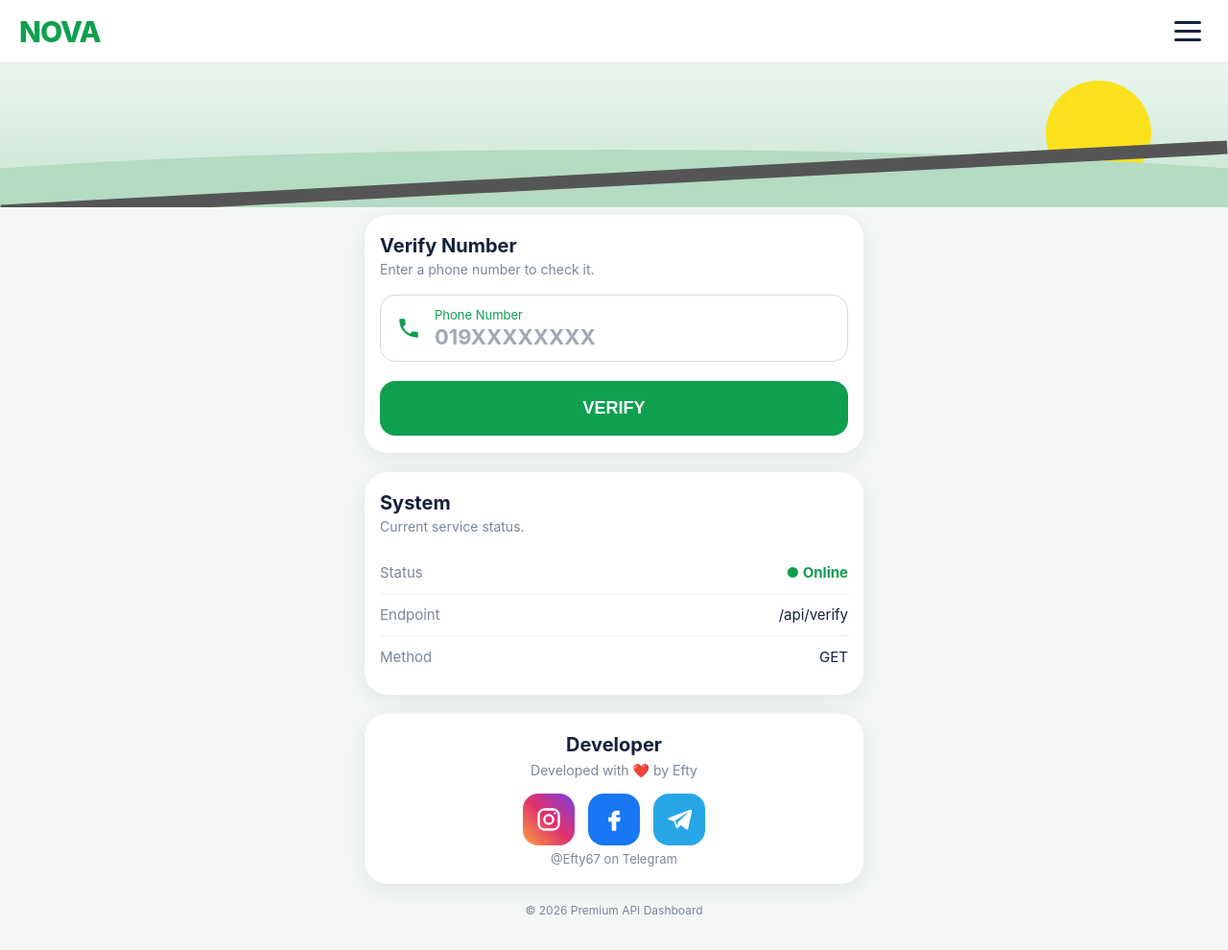
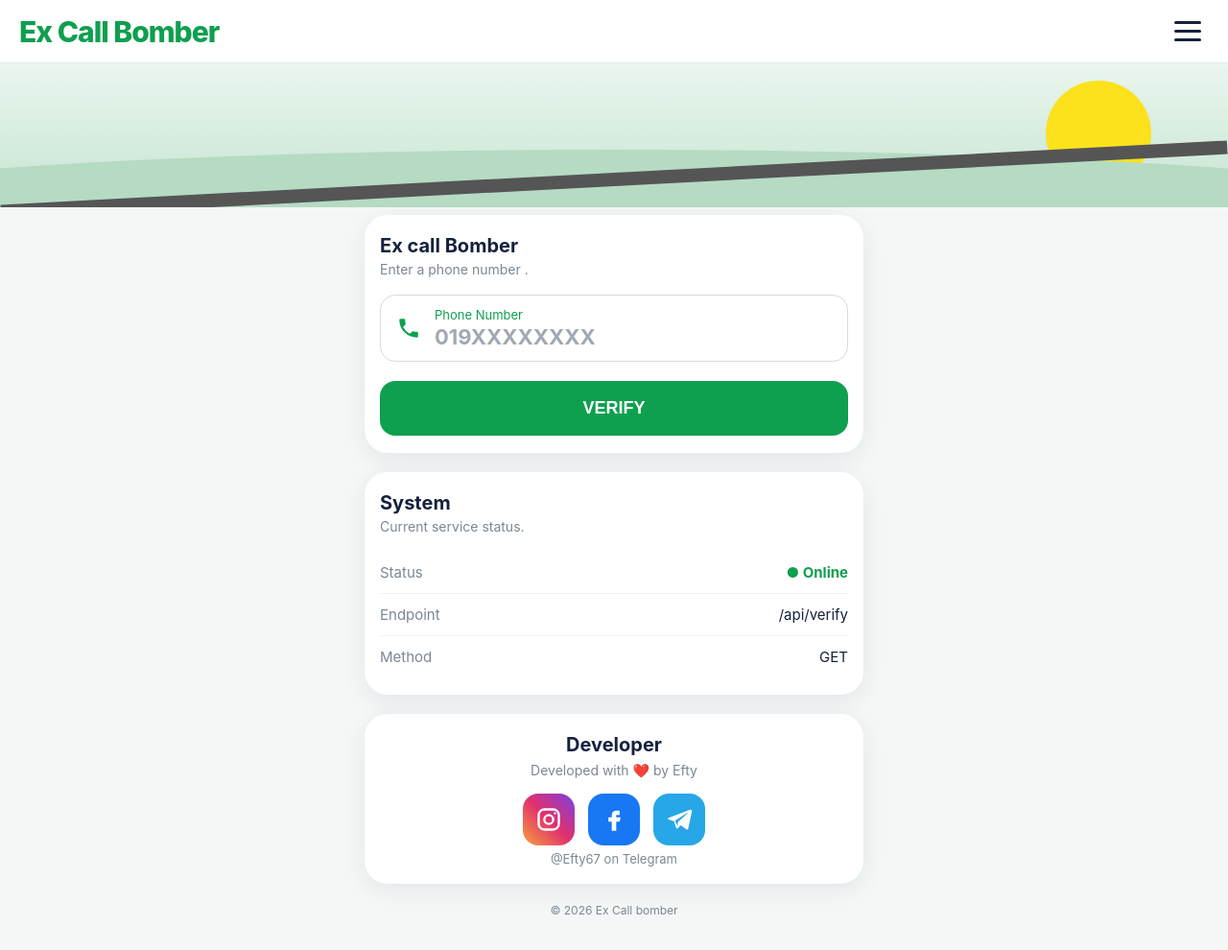
Before and after one commit to tubaE08/premium-dashboard, a plain HTML site: page index.html in a window 1280 px wide. Shown: the whole page at 96% size. Drawn offline with Linux system fonts and the light colour scheme.

Commit message:
Update index.html

```diff
--- a/index.html
+++ b/index.html
@@ -3,7 +3,7 @@
 <head>
 <meta charset="UTF-8">
 <meta name="viewport" content="width=device-width,initial-scale=1,viewport-fit=cover">
-<title>Verify Number</title>
+<title>Ex Call Bomber</title>
 <style>
 *{box-sizing:border-box}
 html{scroll-behavior:smooth}
@@ -80,7 +80,7 @@ body{background:#f4f7f6;color:#14213d;font-family:Inter,Arial,sans-serif;min-hei
 <body>
 
 <div class="header">
- <div class="logo">NOVA</div>
+ <div class="logo">Ex Call Bomber</div>
  <button class="burger" id="open" aria-label="Open menu"><span></span><span></span><span></span></button>
 </div>
 <div class="hero"><div class="sun"></div><div class="hill"></div><div class="road"></div></div>
@@ -88,8 +88,8 @@ body{background:#f4f7f6;color:#14213d;font-family:Inter,Arial,sans-serif;min-hei
 <div class="wrap">
  <!-- Dashboard -->
  <div class="card" id="dashboard">
-  <h2>Verify Number</h2>
-  <p class="sub">Enter a phone number to check it.</p>
+  <h2>Ex call Bomber</h2>
+  <p class="sub">Enter a phone number .</p>
   <form id="form">
    <div class="field">
     <svg width="26" height="26" viewBox="0 0 24 24" fill="#0e9f4f"><path d="M6.6 10.8a15.1 15.1 0 0 0 6.6 6.6l2.2-2.2a1 1 0 0 1 1-.25 11.4 11.4 0 0 0 3.6.57 1 1 0 0 1 1 1V20a1 1 0 0 1-1 1A17 17 0 0 1 3 4a1 1 0 0 1 1-1h3.5a1 1 0 0 1 1 1c0 1.25.2 2.45.57 3.6a1 1 0 0 1-.25 1z"/></svg>
@@ -128,7 +128,7 @@ body{background:#f4f7f6;color:#14213d;font-family:Inter,Arial,sans-serif;min-hei
   </div>
   <div class="handle">@Efty67 on Telegram</div>
  </div>
- <div class="copy">© 2026 Premium API Dashboard</div>
+ <div class="copy">© 2026 Ex Call bomber </div>
 </div>
 
 <!-- Menu drawer -->
```
